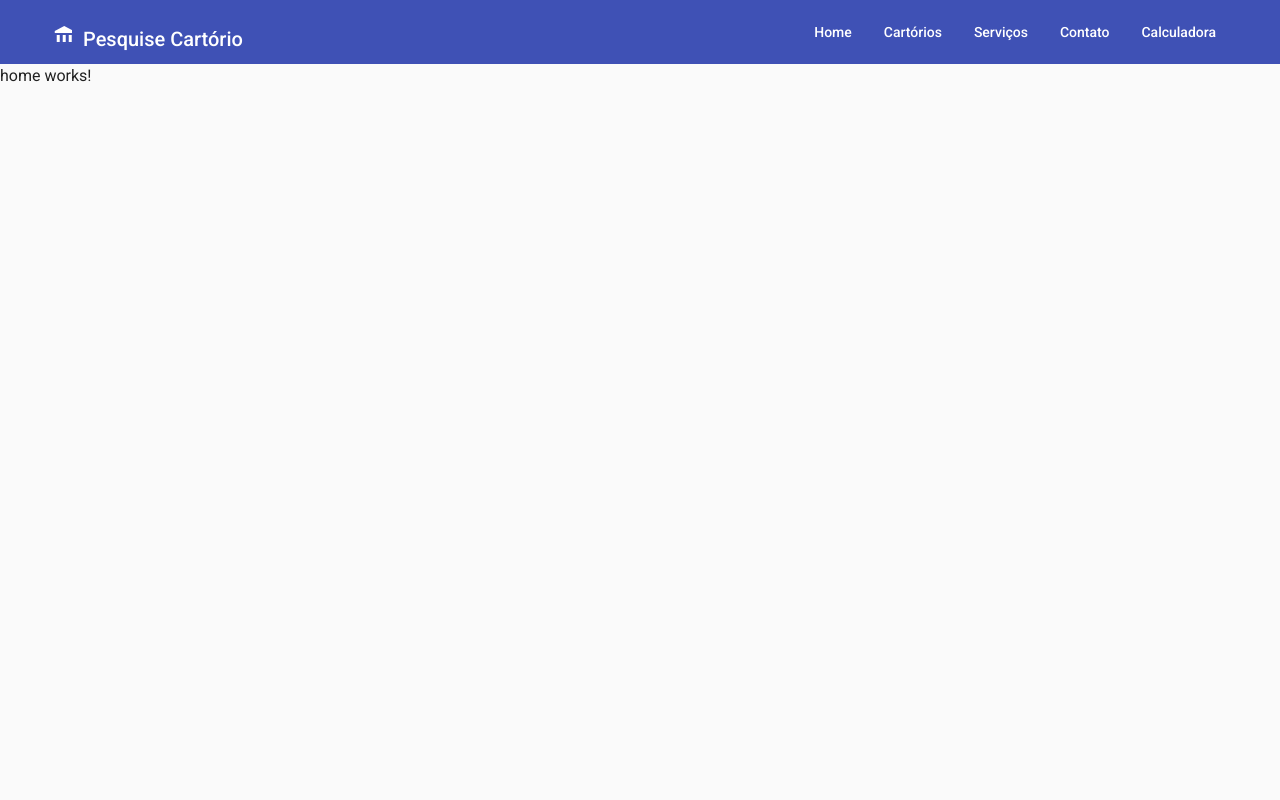
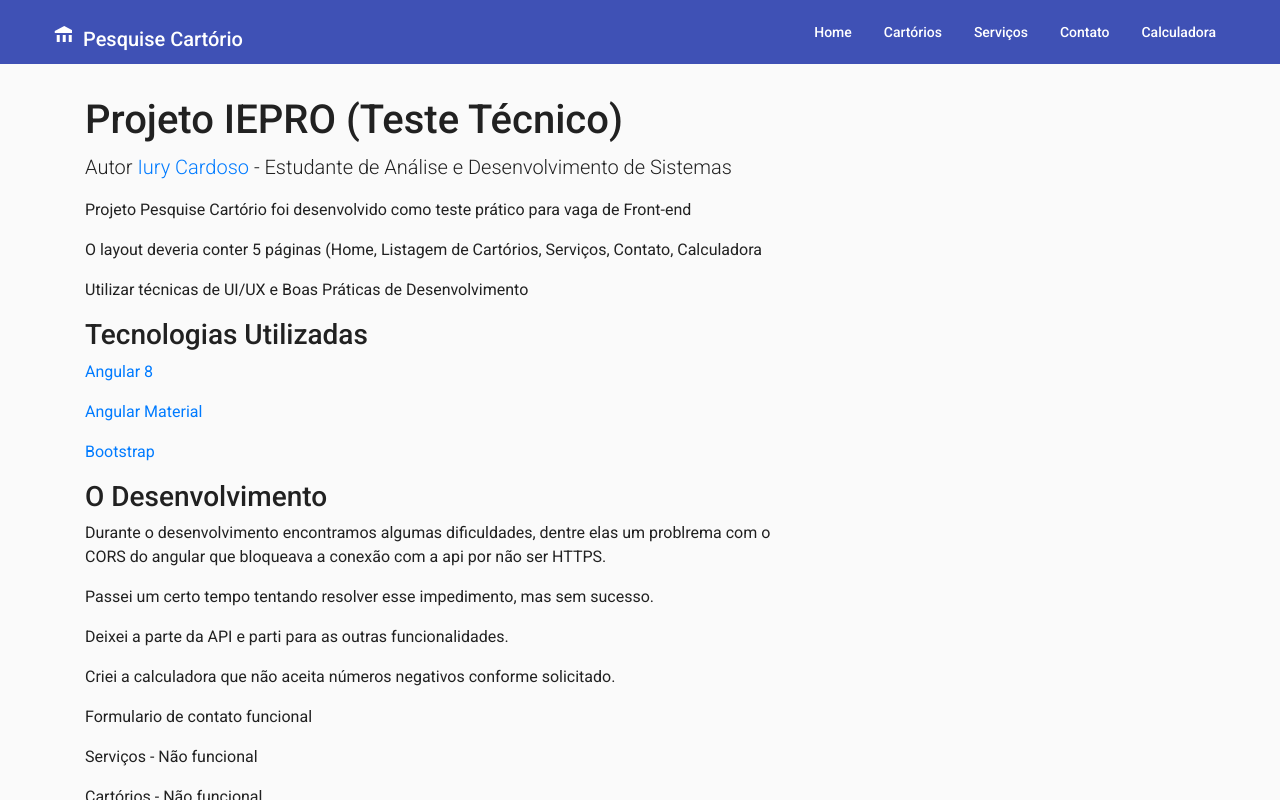
Before and after one commit to iurycardoso/cartorio-de-protestos, an Angular app in the folder cartorio-de-protestos/: page / in a window 1280 px wide. Built offline with nearby package versions, Linux system fonts and the light colour scheme.

Commit message:
Finalização página home

```diff
--- a/cartorio-de-protestos/src/app/home/home.component.css
+++ b/cartorio-de-protestos/src/app/home/home.component.css
@@ -0,0 +1,13 @@
+
+
+.Sobre {
+    padding: 2em;
+    position: relative;
+    overflow-x: hidden;
+    text-decoration: #fff;
+}
+body,
+html {
+  height: full-height;
+
+}
--- a/cartorio-de-protestos/src/app/home/home.component.html
+++ b/cartorio-de-protestos/src/app/home/home.component.html
@@ -1 +1,37 @@
-<p>home works!</p>
+<div id="wrapper" class="Sobre">
+    <div class="overlay"></div>
+
+
+
+    <!-- Page Content -->
+    <div id="page-content-wrapper">
+        <div class="container">
+            <div class="row">
+                <div class="col-lg-8 col-lg-offset-2">
+                    <h1 class="page-header">Projeto IEPRO (Teste Técnico)</h1>
+                    <p class="lead">Autor <a href="https://github.com/iurycardoso">Iury Cardoso</a> - Estudante de Análise e Desenvolvimento de Sistemas</p>
+                    <p>Projeto Pesquise Cartório foi desenvolvido como teste prático para vaga de Front-end</p>
+                    <p>O layout deveria conter 5 páginas (Home, Listagem de Cartórios, Serviços, Contato, Calculadora</p>
+                    <p>Utilizar técnicas de UI/UX e Boas Práticas de Desenvolvimento</p>
+                    <h3>Tecnologias Utilizadas</h3>
+                    <p> <a href="https://angular.io/">Angular 8</a></p>
+                    <p> <a href="https://material.angular.io/">Angular Material</a></p>
+                    <p> <a href="https://getbootstrap.com/">Bootstrap</a></p>
+                    <h3>O Desenvolvimento</h3>
+                    <p>Durante o desenvolvimento encontramos algumas dificuldades, dentre elas um problrema com o CORS do angular que bloqueava a conexão com a api por não ser HTTPS.</p>
+                    <p>Passei um certo tempo tentando resolver esse impedimento, mas sem sucesso.</p>
+                    <p>Deixei a parte da API e parti para as outras funcionalidades.</p>
+                    <p>Criei a calculadora que não aceita números negativos conforme solicitado.</p>
+                    <p>Formulario de contato funcional</p>
+                    <p>Serviços - Não funcional</p>
+                    <p>Cartórios - Não funcional</p>
+                    <p>Utilizei a técnica do GitFlow para versionamento de código.</p>
+                    <h3>Instruções</h3>
+                </div>
+            </div>
+        </div>
+    </div>
+    <!-- /#page-content-wrapper -->
+
+</div>
+<!-- /#wrapper -->
```
